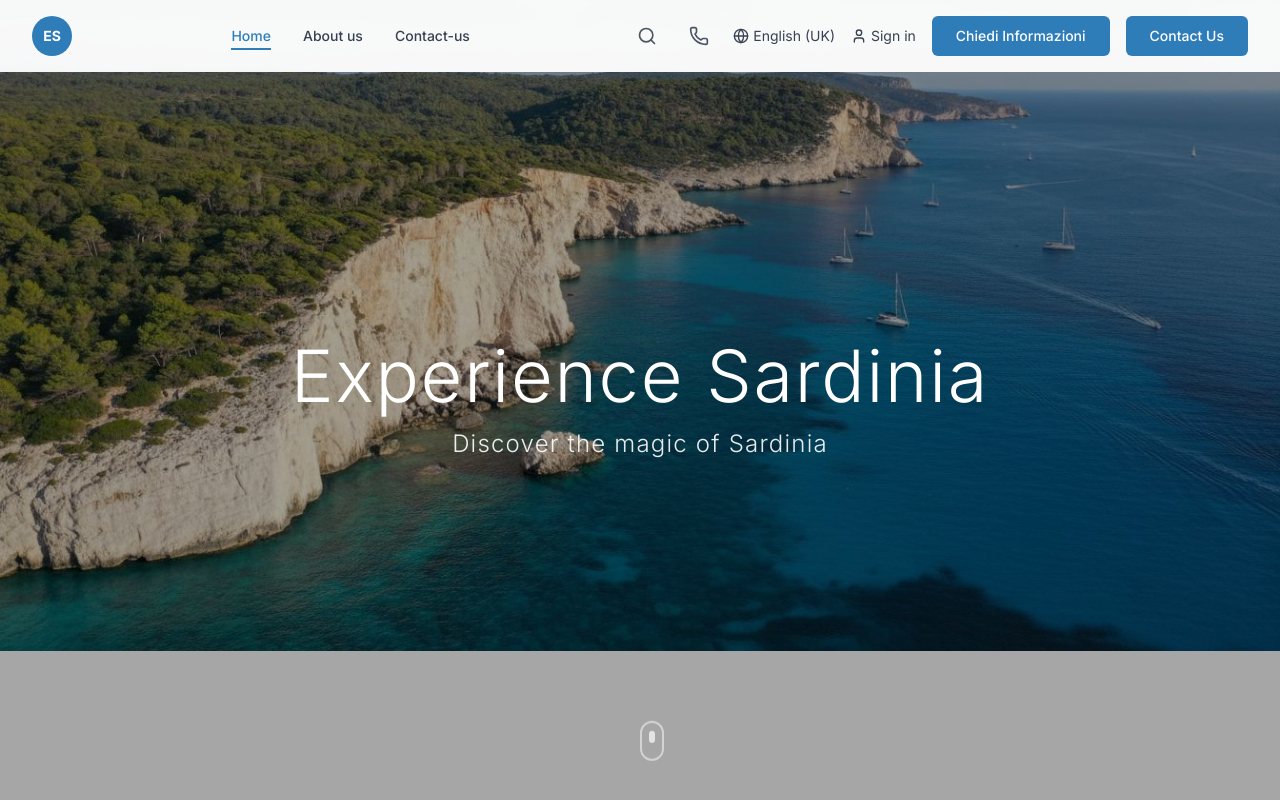
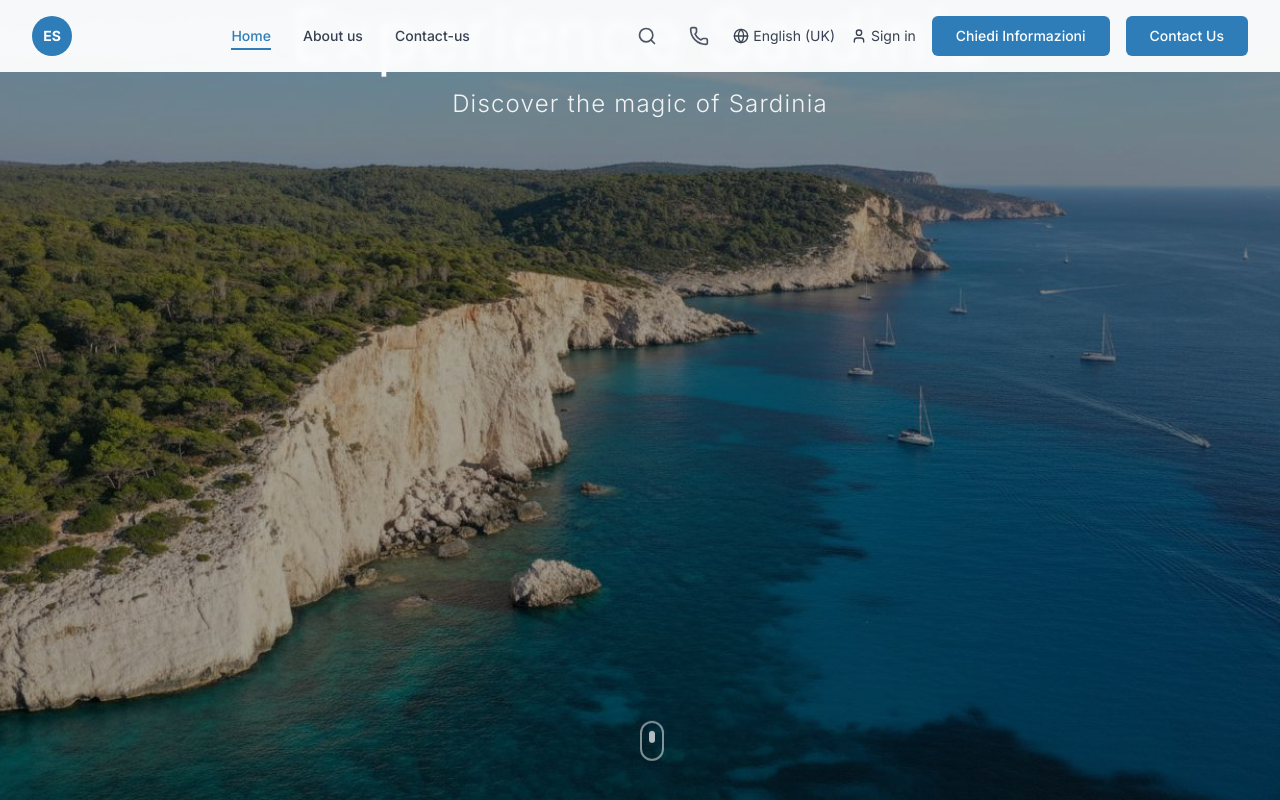
Before and after one commit to Marco-max-coder/experiencesardiniaclonata, a React (Vite) app: page / in a window 1280 px wide. Shown: the top 800 px of the page. Built offline with nearby package versions, Linux system fonts and the light colour scheme.

Commit message:
Update Hero.tsx

```diff
--- a/src/sections/Hero.tsx
+++ b/src/sections/Hero.tsx
@@ -1,42 +1,75 @@
 import { useEffect, useRef } from 'react';
+
+const HERO_SRC = import.meta.env.BASE_URL + 'hero-sardinia.jpg';
 
 export default function Hero() {
   const heroRef = useRef<HTMLDivElement>(null);
+  const bgRef = useRef<HTMLDivElement>(null);
 
   useEffect(() => {
     const hero = heroRef.current;
-    if (!hero) return;
+    const bg = bgRef.current;
+    if (!hero || !bg) return;
 
-    const handleScroll = () => {
-      const scrollY = window.scrollY;
-      const heroHeight = hero.offsetHeight;
-      const parallaxValue = scrollY * 0.4;
+    // Rispetta l’accessibilità se l’utente preferisce ridurre le animazioni
+    const prefersReduced = window.matchMedia('(prefers-reduced-motion: reduce)').matches;
 
-      if (scrollY < heroHeight) {
-        const bgImage = hero.querySelector('.hero-bg') as HTMLElement;
-        if (bgImage) {
-          bgImage.style.transform = `translateY(${parallaxValue}px)`;
-        }
+    let ticking = false;
+    const onScroll = () => {
+      if (prefersReduced) return;
+      if (!ticking) {
+        window.requestAnimationFrame(() => {
+          const scrollY = window.scrollY;
+          const heroHeight = hero.offsetHeight;
+          if (scrollY < heroHeight) {
+            const parallaxValue = scrollY * 0.4; // intensità: aumenta/diminuisci a piacere
+            bg.style.transform = `translate3d(0, ${parallaxValue}px, 0)`;
+          } else {
+            bg.style.transform = 'translate3d(0, 0, 0)';
+          }
+          ticking = false;
+        });
+        ticking = true;
       }
     };
 
-    window.addEventListener('scroll', handleScroll);
-    return () => window.removeEventListener('scroll', handleScroll);
+    window.addEventListener('scroll', onScroll, { passive: true });
+    return () => window.removeEventListener('scroll', onScroll);
   }, []);
 
   return (
     <section
       ref={heroRef}
-      className="relative h-screen w-full overflow-hidden"
+      className="
+        relative
+        w-screen                /* larghezza = viewport, non quella del container */
+        min-h-screen            /* altezza = 100vh; se hai navbar fissa usa calc sotto */
+        overflow-hidden
+        left-1/2 -translate-x-1/2
+        -mx-[calc(50vw-50%)]    /* trucco full-bleed: rompe i margini del wrapper */
+      "
+      // Se hai una navbar fissa ~64px, puoi usare:
+      // style={{ minHeight: 'calc(100vh - 64px)' }}
     >
-      {/* Background Image with Parallax */}
-      <div className="hero-bg absolute inset-0 w-full h-[120%] -top-[10%]">
-       <img src={import.meta.env.BASE_URL + 'hero-sardinia.jpg'} alt="Sardinia" />
-        {/* Dark Overlay */}
+      {/* Background con parallax */}
+      <div
+        ref={bgRef}
+        className="hero-bg absolute inset-0 will-change-transform"
+      >
+        <img
+          src={HERO_SRC}
+          alt="Sardinia"
+          className="
+            w-full h-full
+            object-cover object-center
+            select-none pointer-events-none
+          "
+        />
+        {/* Overlay scuro */}
         <div className="absolute inset-0 bg-black/35" />
       </div>
 
-      {/* Content */}
+      {/* Contenuto */}
       <div className="relative z-10 h-full flex flex-col items-center justify-center text-center px-4">
         <div className="animate-fade-in-up">
           <h1 className="text-4xl sm:text-5xl md:text-6xl lg:text-7xl font-light text-white tracking-wide mb-4">
@@ -48,7 +81,7 @@ export default function Hero() {
         </div>
       </div>
 
-      {/* Scroll Indicator */}
+      {/* Indicatore scroll */}
       <div className="absolute bottom-8 left-1/2 -translate-x-1/2 animate-bounce">
         <div className="w-6 h-10 border-2 border-white/50 rounded-full flex justify-center pt-2">
           <div className="w-1.5 h-3 bg-white/70 rounded-full" />
@@ -57,3 +90,4 @@ export default function Hero() {
     </section>
   );
 }
+``
```
